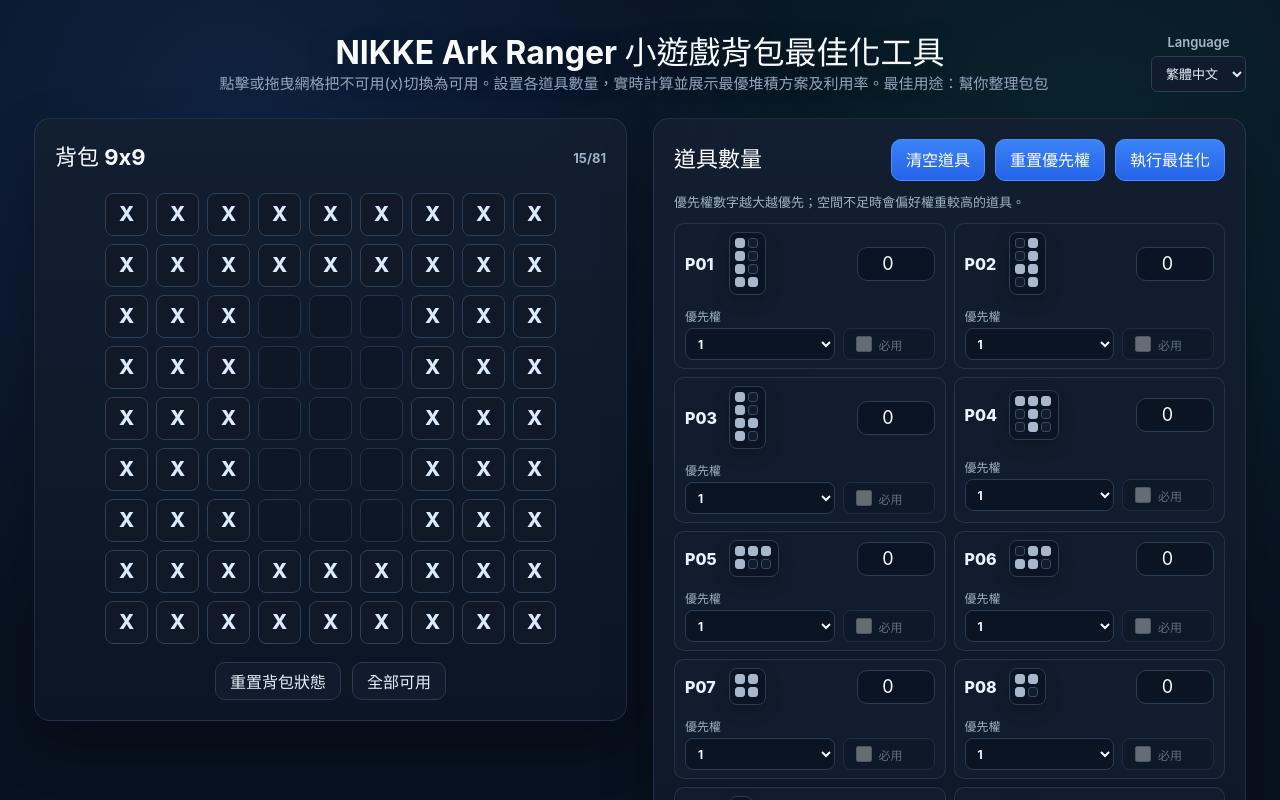
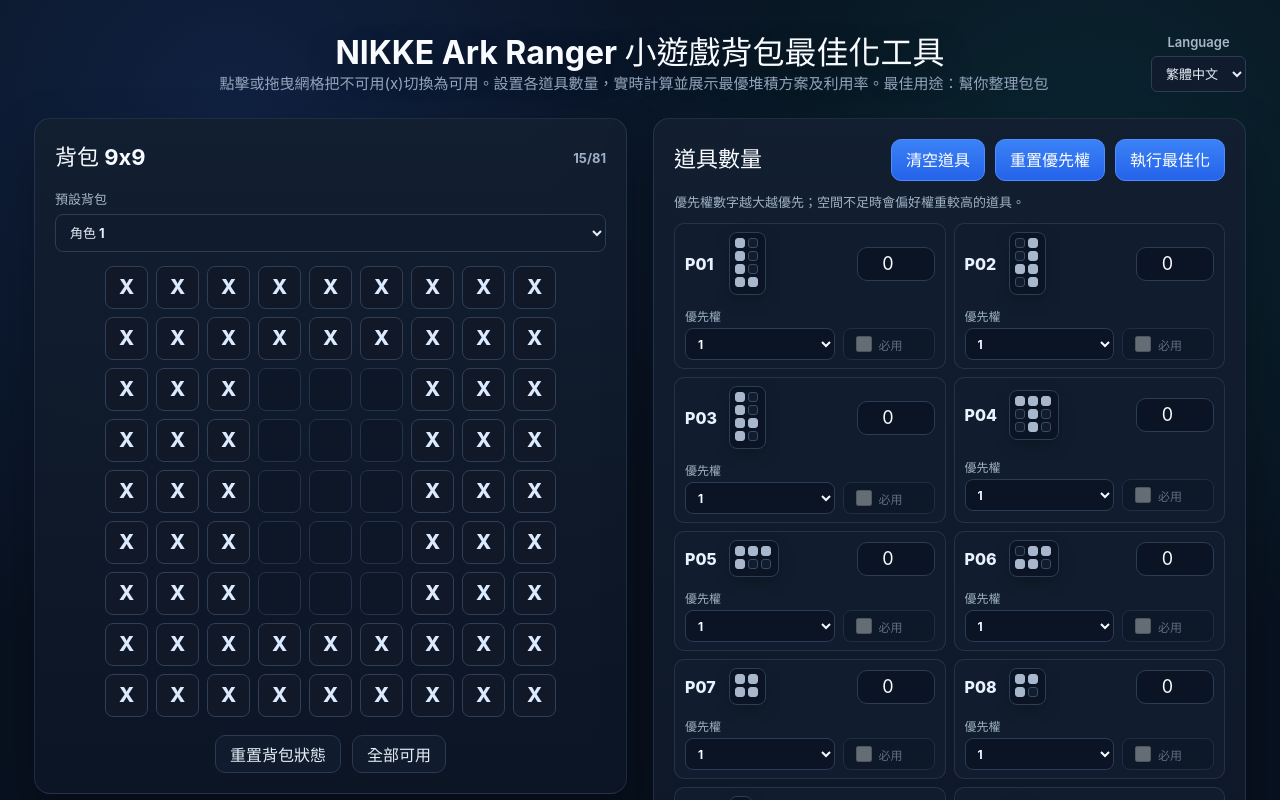
Before and after one commit to eclipse999/nikke-ark-ranger-minigame-tool, a React (Vite) app: page / in a window 1280 px wide. Shown: the top 800 px of the page. Built offline with nearby package versions, Linux system fonts and the light colour scheme.

Commit message:
Add backpack presets

```diff
--- a/src/App.tsx
+++ b/src/App.tsx
@@ -1,4 +1,5 @@
 import { useMemo, useRef, useState } from 'react';
+import { backpackPresets, type BackpackPresetId } from './backpackPresets';
 import { cloneBoard, countUsableCells, createDefaultBoard, createFullBoard } from './board';
 import { messages, type Locale } from './i18n';
 import { getItemColor } from './itemColors';
@@ -232,7 +233,8 @@
     const language = new URLSearchParams(window.location.search).get('lang');
     return language === 'en' ? 'en' : 'zh-Hant';
   });
-  const [board, setBoard] = useState<Board>(() => createDefaultBoard());
+  const [backpackPresetId, setBackpackPresetId] = useState<BackpackPresetId>('character-1');
+  const [board, setBoard] = useState<Board>(() => createDefaultBoard('character-1'));
   const [counts, setCounts] = useState<Record<string, number>>(() => Object.fromEntries(items.map((item) => [item.id, 0])));
   const [countInputs, setCountInputs] = useState<Record<string, string>>(() => Object.fromEntries(items.map((item) => [item.id, '0'])));
   const [priorityByItemId, setPriorityByItemId] = useState<Record<string, number>>(() => Object.fromEntries(items.map((item) => [item.id, 1])));
@@ -309,8 +311,16 @@
     setResult(nextResult);
   }
 
+  function updateBackpackPreset(value: BackpackPresetId) {
+    const preset = backpackPresets.find((entry) => entry.id === value);
+    if (!preset?.enabled) return;
+    setBackpackPresetId(value);
+    setBoard(createDefaultBoard(value));
+    setResult(null);
+  }
+
   function resetBoard() {
-    setBoard(createDefaultBoard());
+    setBoard(createDefaultBoard(backpackPresetId));
     setResult(null);
   }
 
@@ -357,6 +367,16 @@
               <span>{usableCells}/81</span>
             </div>
           </div>
+          <label className="backpack-preset-control">
+            <span>{t.backpackPreset}</span>
+            <select value={backpackPresetId} onChange={(event) => updateBackpackPreset(event.target.value as BackpackPresetId)}>
+              {backpackPresets.map((preset) => (
+                <option key={preset.id} value={preset.id} disabled={!preset.enabled}>
+                  {t.backpackPresetLabels[preset.id]}
+                </option>
+              ))}
+            </select>
+          </label>
 
           <BoardGrid
             board={board}
--- /dev/null
+++ b/src/backpackPresets.ts
@@ -0,0 +1,65 @@
+export type BackpackPresetId = 'character-1' | 'character-2' | 'character-3' | 'character-4' | 'character-5';
+
+export type BackpackPreset = {
+  id: BackpackPresetId;
+  rows: string[];
+  enabled: boolean;
+};
+
+export const backpackPresets: BackpackPreset[] = [
+  {
+    id: 'character-1',
+    enabled: true,
+    rows: [
+      'xxxxxxxxx',
+      'xxxxxxxxx',
+      'xxx...xxx',
+      'xxx...xxx',
+      'xxx...xxx',
+      'xxx...xxx',
+      'xxx...xxx',
+      'xxxxxxxxx',
+      'xxxxxxxxx',
+    ],
+  },
+  {
+    id: 'character-2',
+    enabled: true,
+    rows: [
+      'xxxxxxxxx',
+      'xxxxxxxxx',
+      'xxxxxxxxx',
+      'xx.....xx',
+      'xx.....xx',
+      'xx.....xx',
+      'xxxxxxxxx',
+      'xxxxxxxxx',
+      'xxxxxxxxx',
+    ],
+  },
+  {
+    id: 'character-3',
+    enabled: true,
+    rows: [
+      'xxxxxxxxx',
+      'xxxx.xxxx',
+      'xxx...xxx',
+      'xxx...xxx',
+      'xxx...xxx',
+      'xxx...xxx',
+      'xxxx.xxxx',
+      'xxxx.xxxx',
+      'xxxxxxxxx',
+    ],
+  },
+  {
+    id: 'character-4',
+    enabled: false,
+    rows: [],
+  },
+  {
+    id: 'character-5',
+    enabled: false,
+    rows: [],
+  },
+];
--- a/src/board.ts
+++ b/src/board.ts
@@ -1,21 +1,11 @@
 import type { Board } from './types';
+import { backpackPresets, type BackpackPresetId } from './backpackPresets';
 
 export const BOARD_SIZE = 9;
 
-const defaultRows = [
-  'xxxxxxxxx',
-  'xxxxxxxxx',
-  'xxx...xxx',
-  'xxx...xxx',
-  'xxx...xxx',
-  'xxx...xxx',
-  'xxx...xxx',
-  'xxxxxxxxx',
-  'xxxxxxxxx',
-];
-
-export function createDefaultBoard(): Board {
-  return defaultRows.map((row) => [...row].map((cell) => cell === '.'));
+export function createDefaultBoard(presetId: BackpackPresetId = 'character-1'): Board {
+  const preset = backpackPresets.find((entry) => entry.id === presetId && entry.enabled) ?? backpackPresets[0];
+  return preset.rows.map((row) => [...row].map((cell) => cell === '.'));
 }
 
 export function createFullBoard(): Board {
--- a/src/i18n.ts
+++ b/src/i18n.ts
@@ -4,6 +4,8 @@
   appTitle: string;
   appDescription: string;
   board: string;
+  backpackPreset: string;
+  backpackPresetLabels: Record<string, string>;
   items: string;
   results: string;
   resetBoard: string;
@@ -41,6 +43,14 @@
     appDescription:
       '點擊或拖曳網格把不可用(x)切換為可用。設置各道具數量，實時計算並展示最優堆積方案及利用率。最佳用途：幫你整理包包',
     board: '背包 9x9',
+    backpackPreset: '預設背包',
+    backpackPresetLabels: {
+      'character-1': '角色 1',
+      'character-2': '角色 2',
+      'character-3': '角色 3',
+      'character-4': '角色 4（未開放）',
+      'character-5': '角色 5（未開放）',
+    },
     items: '道具數量',
     results: '結果',
     resetBoard: '重置背包狀態',
@@ -76,6 +86,14 @@
     appDescription:
       'Click or drag across cells to mark unavailable cells (x) as available. Set each item quantity, calculate in real time, and show the optimal stacking plan and utilization. Best use: helping you organize the whole inventory.',
     board: 'Inventory 9x9',
+    backpackPreset: 'Inventory Preset',
+    backpackPresetLabels: {
+      'character-1': 'Character 1',
+      'character-2': 'Character 2',
+      'character-3': 'Character 3',
+      'character-4': 'Character 4 (Locked)',
+      'character-5': 'Character 5 (Locked)',
+    },
     items: 'Item Quantities',
     results: 'Result',
     resetBoard: 'Reset Board',
--- a/src/styles.css
+++ b/src/styles.css
@@ -156,6 +156,25 @@
   align-items: center;
   justify-content: flex-end;
   gap: 12px;
+}
+
+.backpack-preset-control {
+  display: grid;
+  gap: 6px;
+  margin: -4px 0 14px;
+  color: #a8b6c8;
+  font-size: 13px;
+  font-weight: 700;
+}
+
+.backpack-preset-control select {
+  width: 100%;
+  min-height: 38px;
+  border: 1px solid #2d3d55;
+  border-radius: 8px;
+  background: #101c2d;
+  color: #e6edf7;
+  padding: 0 10px;
 }
 
 
```
Also changed, not shown: 1 other file (tests, documents, lock files or other folders).
